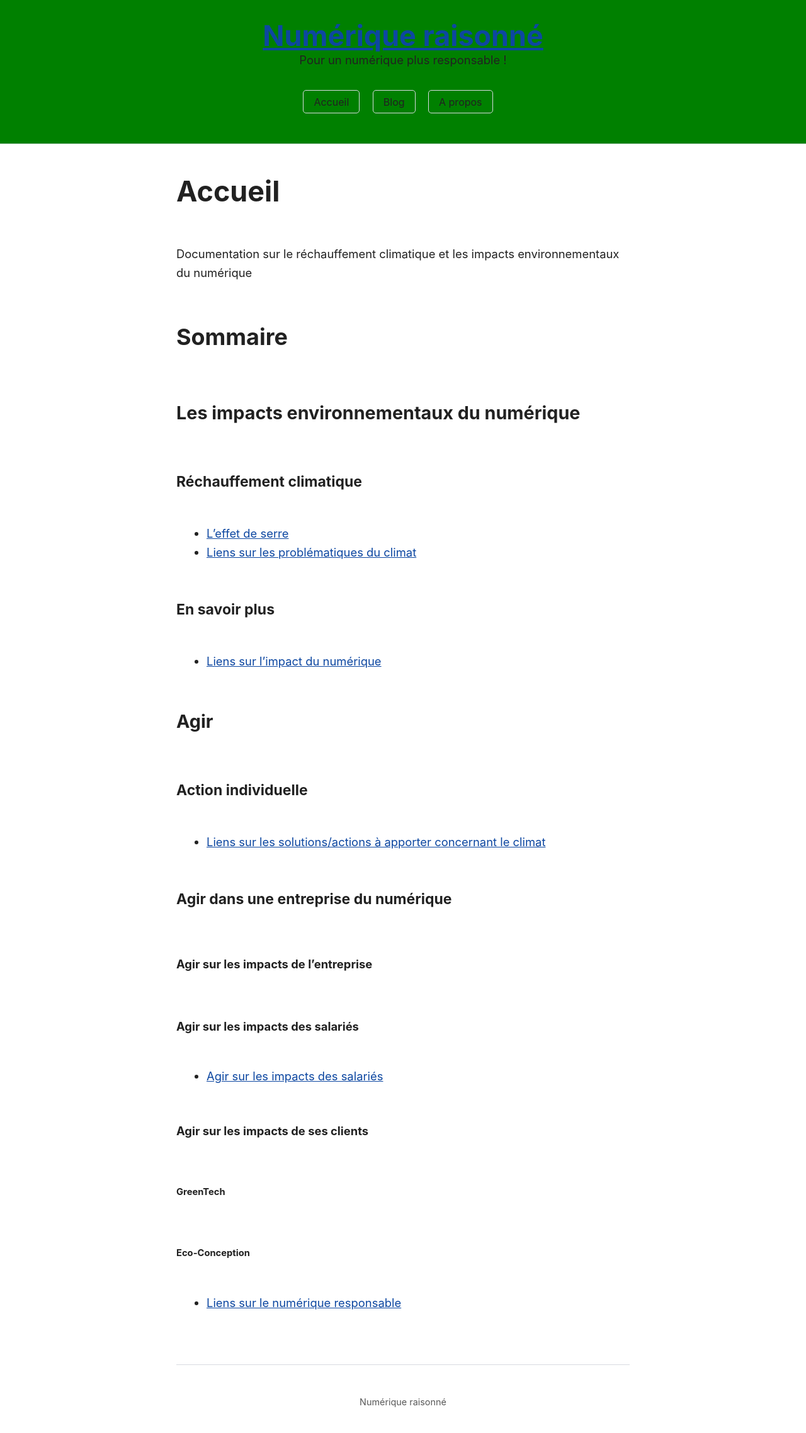
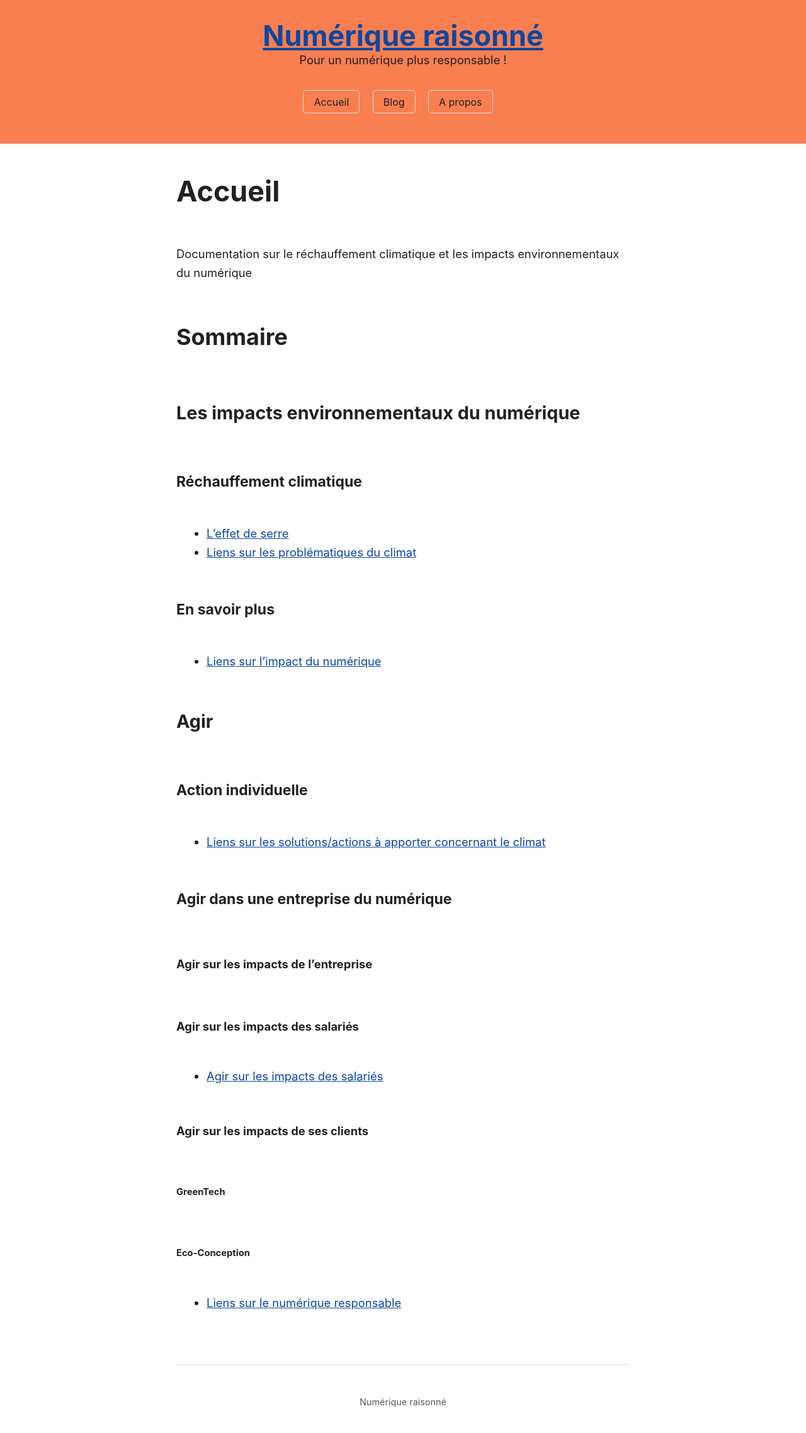
Before and after one commit to Slandais/slandais.github.io, a Jekyll site: the page built from index.md, in a window 1280 px wide. Shown: the whole page at 63% size. Built offline with Jekyll 4.4.1, drawn with Linux system fonts in a browser that asks for light colours.

Commit message:
Update main.scss

```diff
--- a/_sass/main.scss
+++ b/_sass/main.scss
@@ -15,7 +15,7 @@
 
   /* Default (light) theme */
   --bg: #FFF;
-  --accent-bg: green;
+  --accent-bg: #F97F51;
   --text: #212121;
   --text-light: #585858;
   --border: #D8DAE1;
```
